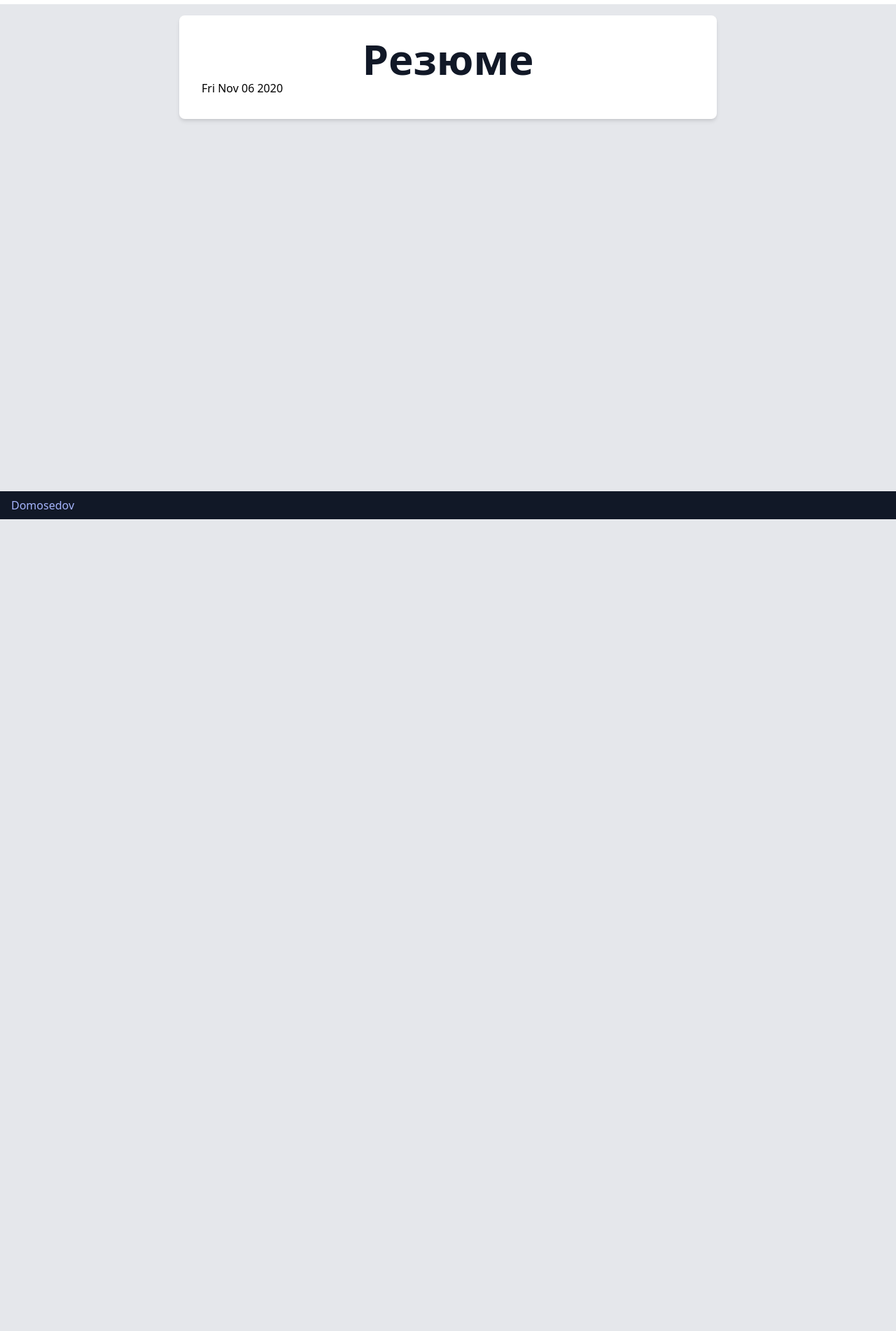
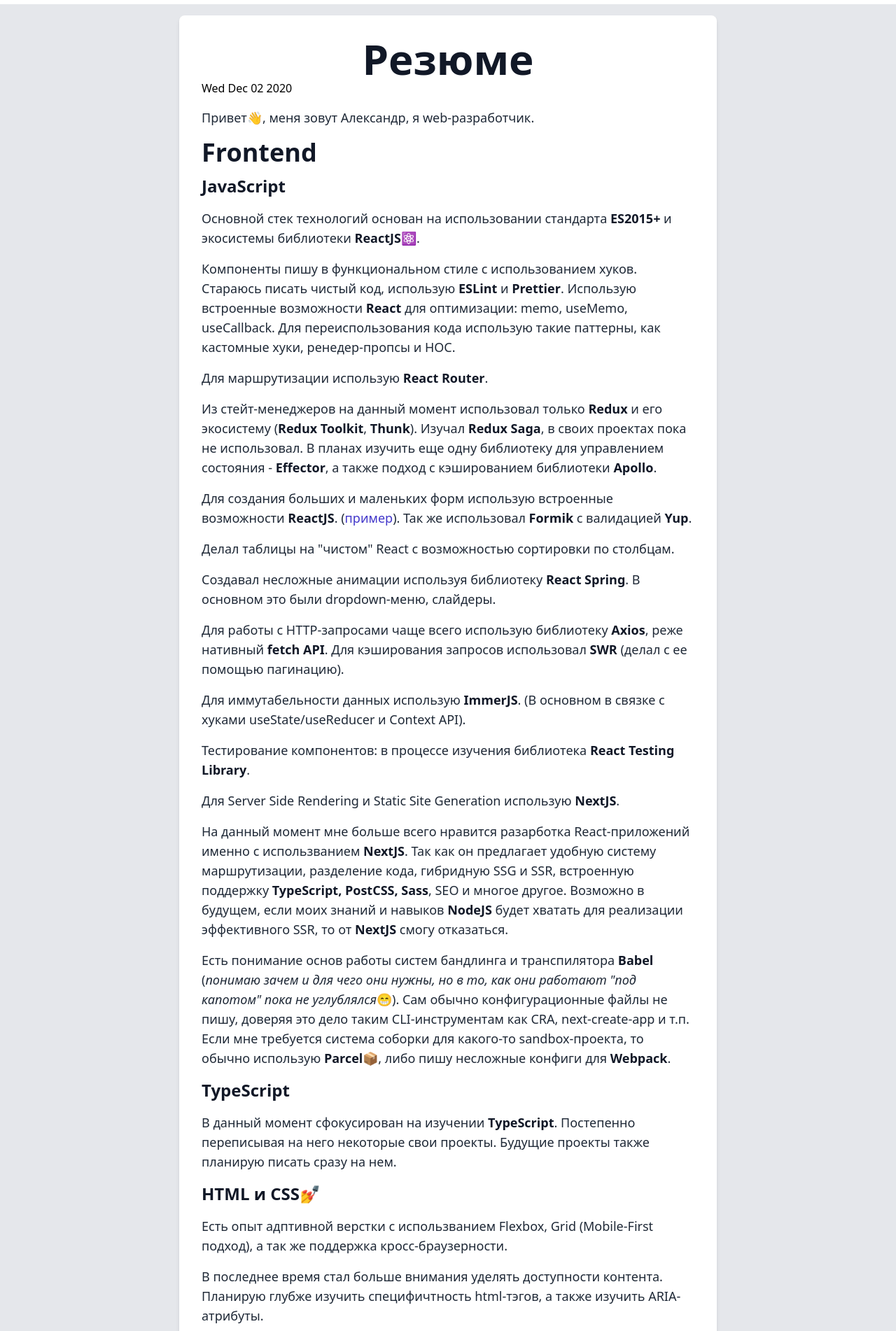
Before and after one commit to domosedov/nextjs-blog, a Next.js app: page /resume in a window 1280 px wide. Shown: the part 58-1960 px from the top of the page at 70% size. Before the commit the page ends 800 px from the top, so only its background shows below. Built offline with nearby package versions, Linux system fonts and the light colour scheme; a small style sheet from the web is missing.

Commit message:
Update Resume v0.0.2

```diff
--- a/package.json
+++ b/package.json
@@ -41,6 +41,6 @@
     "postcss": "^8.1.7",
     "rehype-accessible-emojis": "^0.3.2",
     "tailwindcss": "^2.0.1",
-    "typescript": "^4.0.5"
+    "typescript": "^4.1.2"
   }
 }
--- a/pages/demo/todo-app.tsx
+++ b/pages/demo/todo-app.tsx
@@ -82,6 +82,9 @@
       <h1 className="text-6xl text-center font-semibold text-gray-900">
         TodoApp
       </h1>
+      <div className="text-xl md:text-6xl bg-yellow-200 p-4 text-center rounded-lg shadow-lg m-4">
+        В процессе разработки.
+      </div>
       <div className="flex space-x-4">
         <div className="p-4 rounded-lg shadow-lg bg-white w-1/5">
           <form onSubmit={formik.handleSubmit}>
--- a/pages/index.tsx
+++ b/pages/index.tsx
@@ -1,7 +1,9 @@
 const Home = () => {
   return (
-    <div className="flex items-center justify-center dark:bg-gray-800 dark:text-white">
-      <div>Hello</div>
+    <div className="flex items-center justify-center dark:bg-gray-800">
+      <div className="text-xl md:text-6xl bg-yellow-200  p-4 text-center rounded-lg shadow-lg m-4">
+        В процессе разработки.
+      </div>
     </div>
   );
 };
--- a/pages/resume.mdx
+++ b/pages/resume.mdx
@@ -4,7 +4,110 @@
     title: 'Резюме',
     author: 'Aleksandr Grigorii',
     readTime: 10,
-    date: new Date('2020-11-06')
+    date: new Date('2020-12-02')
 }
 
 export default ({children}) => <Article meta={meta}>{children}</Article>
+
+Привет👋, меня зовут Александр, я web-разработчик.
+
+### Frontend
+
+##### JavaScript
+
+Основной стек технологий основан на использовании стандарта **ES2015+** и экосистемы библиотеки **ReactJS**⚛️.
+
+Компоненты пишу в функциональном стиле с использованием хуков. Стараюсь писать чистый код, использую **ESLint** и **Prettier**.
+Использую встроенные возможности **React** для оптимизации: memo, useMemo, useCallback.
+Для переиспользования кода использую такие паттерны, как кастомные хуки, ренедер-пропсы и HOC.
+
+Для маршрутизации использую **React Router**.
+
+Из стейт-менеджеров на данный момент использовал только **Redux** и его экосистему (**Redux Toolkit**, **Thunk**). Изучал **Redux Saga**, в своих проектах пока не использовал. В планах изучить еще одну библиотеку для управлением состояния - **Effector**, а также подход c кэшированием библиотеки **Apollo**.
+
+Для создания больших и маленьких форм использую встроенные возможности **ReactJS**. ([пример](https://github.com/domosedov/reactjs-custom-form/tree/master)).
+Так же использовал **Formik** с валидацией **Yup**.
+
+Делал таблицы на "чистом" React с возможностью сортировки по столбцам.
+
+Создавал несложные анимации используя библиотеку **React Spring**. В основном это были dropdown-меню, слайдеры.
+
+Для работы с HTTP-запросами чаще всего использую библиотеку **Axios**, реже нативный **fetch API**. Для кэширования запросов использовал **SWR** (делал с ее помощью пагинацию).
+
+Для иммутабельности данных использую **ImmerJS**. (В основном в связке с хуками useState/useReducer и Context API).
+
+Тестирование компонентов: в процессе изучения библиотека **React Testing Library**.
+
+Для Server Side Rendering и Static Site Generation использую **NextJS**.
+
+На данный момент мне больше всего нравится разарботка React-приложений именно с использванием **NextJS**.
+Так как он предлагает удобную систему маршрутизации, разделение кода, гибридную SSG и SSR, встроенную поддержку **TypeScript, PostCSS, Sass**, SEO и многое другое.
+Возможно в будущем, если моих знаний и навыков **NodeJS** будет хватать для реализации эффективного SSR, то от **NextJS** смогу отказаться.
+
+Есть понимание основ работы систем бандлинга и транспилятора **Babel** (*понимаю зачем и для чего они нужны, но в то, как они работают "под капотом" пока не углублялся*😁).
+Cам обычно конфигурационные файлы не пишу, доверяя это дело таким CLI-инструментам как CRA, next-create-app и т.п.
+Если мне требуется система соборки для какого-то sandbox-проекта, то обычно использую **Parcel**📦, либо пишу несложные конфиги для **Webpack**.
+
+##### TypeScript
+
+В данный момент сфокусирован на изучении **TypeScript**. Постепенно переписывая на него некоторые свои проекты. Будущие проекты также планирую писать сразу на нем.
+
+##### HTML и CSS💅
+
+Есть опыт адптивной верстки с использванием Flexbox, Grid (Mobile-First подход), а так же поддержка кросс-браузерности.
+
+В последнее время стал больше внимания уделять доступности контента. Планирую глубже изучить специфичтность html-тэгов, а также изучить ARIA-атрибуты.
+
+В своих проектах использовал **Sass**(оба синтаксиса): модульность, переменные, вложенность селекторов, миксины и т.д.
+
+Использовал для CSS **БЭМ**-методологию именования классов.
+
+Был небольшой опыт работы с **Bootstrap 4**.
+
+В **React** использовал подход **CSS/SASS-модулей**. Так же знаком с **CSS-in-JS** (**React Styled Components**).
+
+В данный момент для стилизации компонентов активно использую **PostCSS** и **TailwindCSS**. С помощью **TailwindCSS** легко реализую адаптивность, поддержку темных тем.
+
+### Backend
+
+##### NodeJS
+
+Моя цель - стать Fullstack JavaScript-разработчком.
+
+Сейчас я на активной стадии изучени **NodeJS**, а также СУБД **PostgreSQL**.
+
+В своих sandbox-проектах на NodeJS использовал ORM **Prisma**. В планах познакомится/изучить **TypeORM**.
+
+Недавно изучал фреймворк **ExpressJS**. Сейчас моих знаний хватает для создания несложного  **CRUD REST API** сервиса с использованием **JWT-авторизации**.
+
+Очень интересна технология **GraphQL**, есть базовые знания, но планирую глубоко ее изучить и научиться создавать масштабируемые GraphQL-сервера (возможно на основе **Apollo**).
+
+В планах изучить фреймворк **NestJS**, так как сейчас много времени уделяю изучению архитектуры web-приложений, ООП. А этот фреймворк (из тех, который мне известен на данный момент) даёт "правильную" базовую структуру для построения крупных приложений.
+
+##### PHP и WordPress
+
+Основы **PHP7, ООП, паттерны проектирования**.
+
+Есть опыт работы в создании темы для **WordPress**, а так же опыт создания плагинов. Хорошо знаком с концепцией хуков, умение пользоваться документацией.
+
+Умею эффективно работать с WP_Query.
+
+Без использования сторонних плагинов могу сделать кастомные модели данных (Custom Post Types), роли пользователей, дополнительные мета-поля, таксономии, конечные точки REST API с пагинацией и фильтрами, кастомные SQL-запросы к БД и многое другое.
+
+Также для разрабоки WordPress-приложений использую **Sage Starter Theme, Bedrock, Composer, LocalWP**.
+
+В свободное время делаю свой плагин для регистрации и авторизации с использванием WordPress REST API.
+
+##### Рабочее окружение💻
+
+Базовое использование **Git** и [**GitHub**](https://github.com/domosedov?tab=repositories).
+
+В качестве операционной системы использую **Windows 10 Pro** и **Ubuntu 20.04**. Работаю в Ubuntu, активно использую терминал с оболочкой **ZSH**.
+Код пишу в **VS Code, WebStorm, PhpStorm**.
+
+
+##### Прочие навыки
+
+Работа с Markdown и MDX.
+
+Выгрузка сайта на хостинг, настройка домена, Let's Encrypt сертификата, подключение SMTP, базовая развертка NodeJS/PHP-приложения на VPS/VDS.
--- a/styles/index.css
+++ b/styles/index.css
@@ -162,7 +162,7 @@
   }
 
   body {
-    @apply bg-gray-200;
+    @apply bg-gray-200 dark:bg-black;
   }
 
   @keyframes logo-spin {
```
Also changed, not shown: 1 other file (tests, documents, lock files or other folders).
